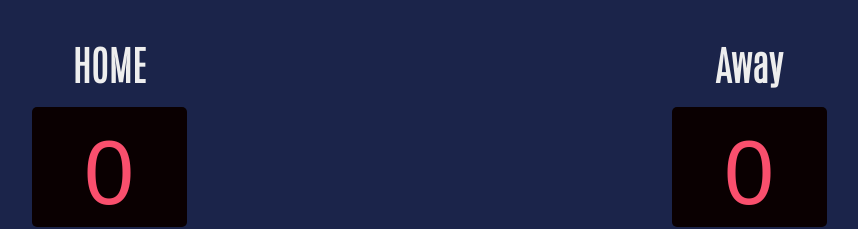
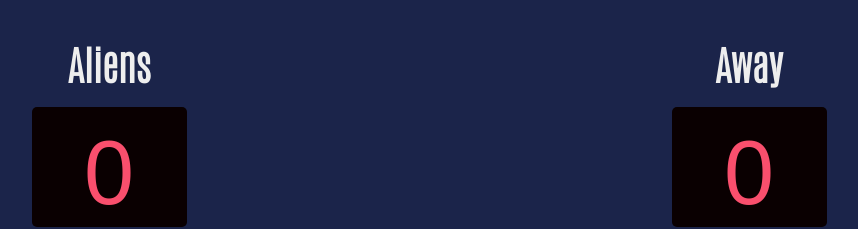
Before and after one commit to lehoangphuc1707/Basketball_Score, a website built with Vite: page index.html in a window 1280 px wide. Shown: the top 229 px of the page, without its empty margins (211-1069 px from the left). Built offline with nearby package versions, Linux system fonts and the light colour scheme; a web font is replaced by a local one.

Commit message:
Update index.html

```diff
--- a/index.html
+++ b/index.html
@@ -12,7 +12,7 @@
     <body>
         <div class="container">
             <div>
-                <h3>HOME</h3>
+                <h3>Aliens</h3>
                 <p class="score" id="home-el">0</p>
                 <div class="plus">
                     <button onclick="homeplus1()">+1</button>
```
